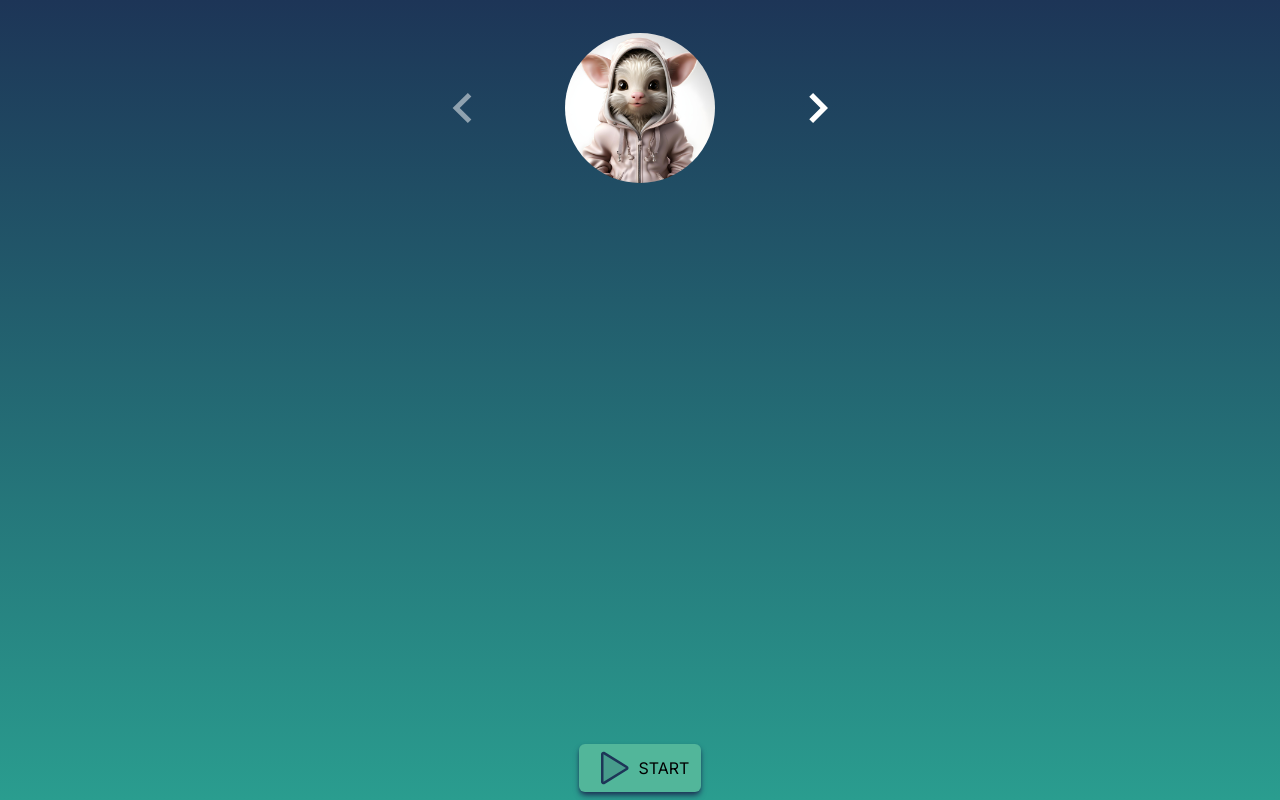
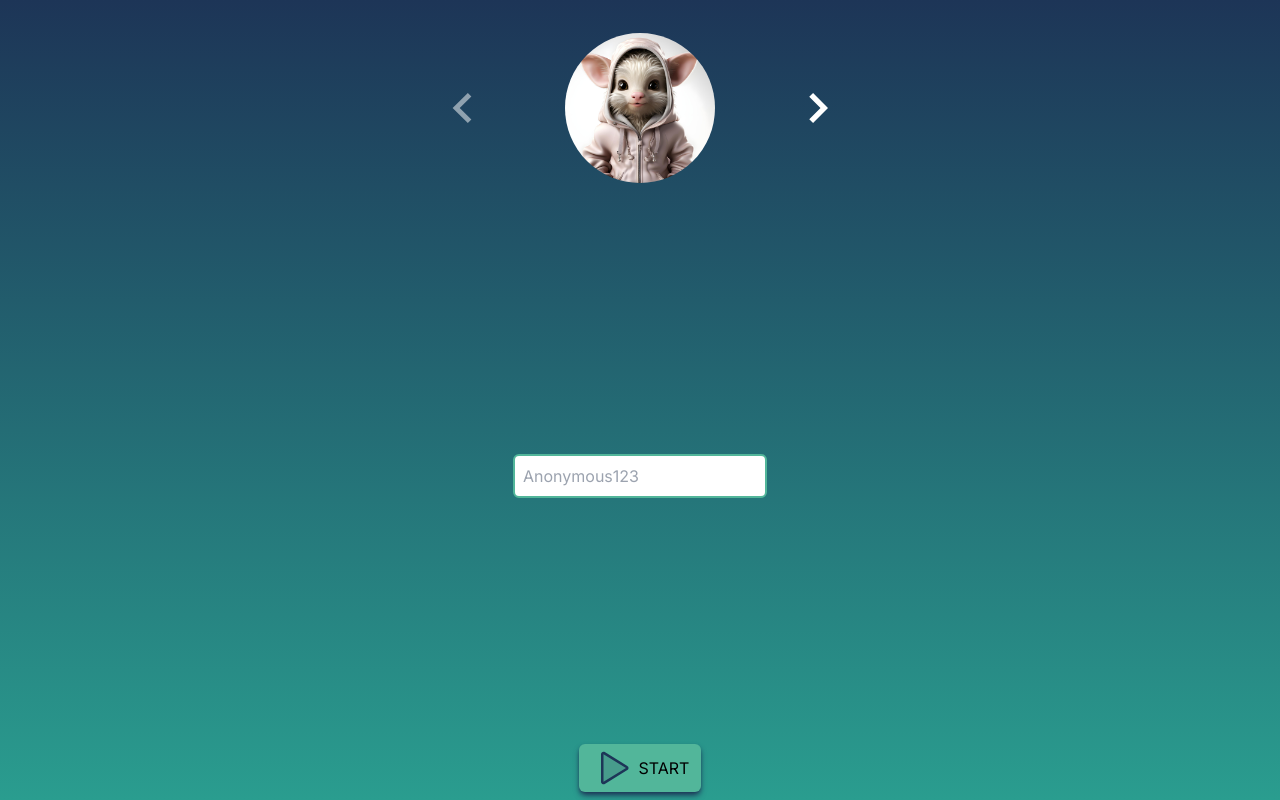
Before and after one commit to dylancobb/in-house-project, a Next.js app: page / in a window 1280 px wide. Built offline with nearby package versions, Linux system fonts and the light colour scheme.

Commit message:
Finish input component.Missing some styling

```diff
--- /dev/null
+++ b/app/components/Input.tsx
@@ -0,0 +1,19 @@
+import React from 'react';
+
+const Input = () => {
+  return (
+    <>
+      <div>
+        <label htmlFor="userName"></label>
+        <input
+          className="flex justify-center p-2 rounded-md mix-blend-hard-difference border-2 border-solid border-green "
+          type="text"
+          id="userName"
+          placeholder="Anonymous123"
+        ></input>
+      </div>
+    </>
+  );
+};
+
+export default Input;
--- a/app/page.tsx
+++ b/app/page.tsx
@@ -2,6 +2,7 @@
 
 import StartButton from './components/Button/StartButton';
 import AvatarSlider from './components/AvatarSlider/AvatarSlider';
+import Input from './components/Input';
 import { useState } from 'react';
 
 export default function Home() {
@@ -10,6 +11,7 @@ export default function Home() {
   return (
     <main className="flex min-h-screen flex-col items-center justify-between p-2">
       <AvatarSlider setCurrentAvatar={setCurrentAvatar} />
+      <Input />
       <StartButton currentAvatar={currentAvatar} />
     </main>
   );
--- a/tailwind.config.ts
+++ b/tailwind.config.ts
@@ -14,6 +14,7 @@ const config: Config = {
       light_blue: '#457B9D',
       white: '#EDF6F9',
       orange: '#FB8500',
+      light_grey: '#EDF6F9'
     },
     extend: {
       backgroundImage: {
```
